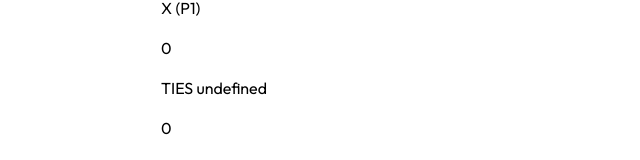
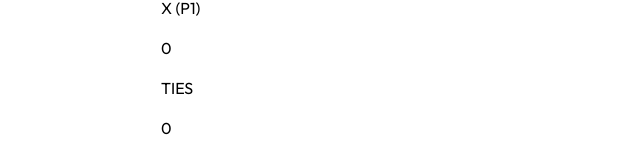
Before and after one commit to eburza/tic-tac-toe-game, a React (Vite) app: page / in a window 1280 px wide. Both pictures are taken after a click on the button "New Game (vs player)". Shown: the part 518-678 px from the top of the page, without its empty margins (319-959 px from the left). Built offline with nearby package versions, Linux system fonts and the light colour scheme.

Commit message:
Fix bug in Tie score

```diff
--- a/src/components/ResultElement.jsx
+++ b/src/components/ResultElement.jsx
@@ -4,7 +4,7 @@ export default function ResultElement({text, counter, player}) {
 
     return(
         <div>
-            <p>{`${text} ${player && player}`}</p>
+            <p>{`${text} ${player ? player : ''}`}</p>
             <p>{counter}</p>
         </div>
     )
```
